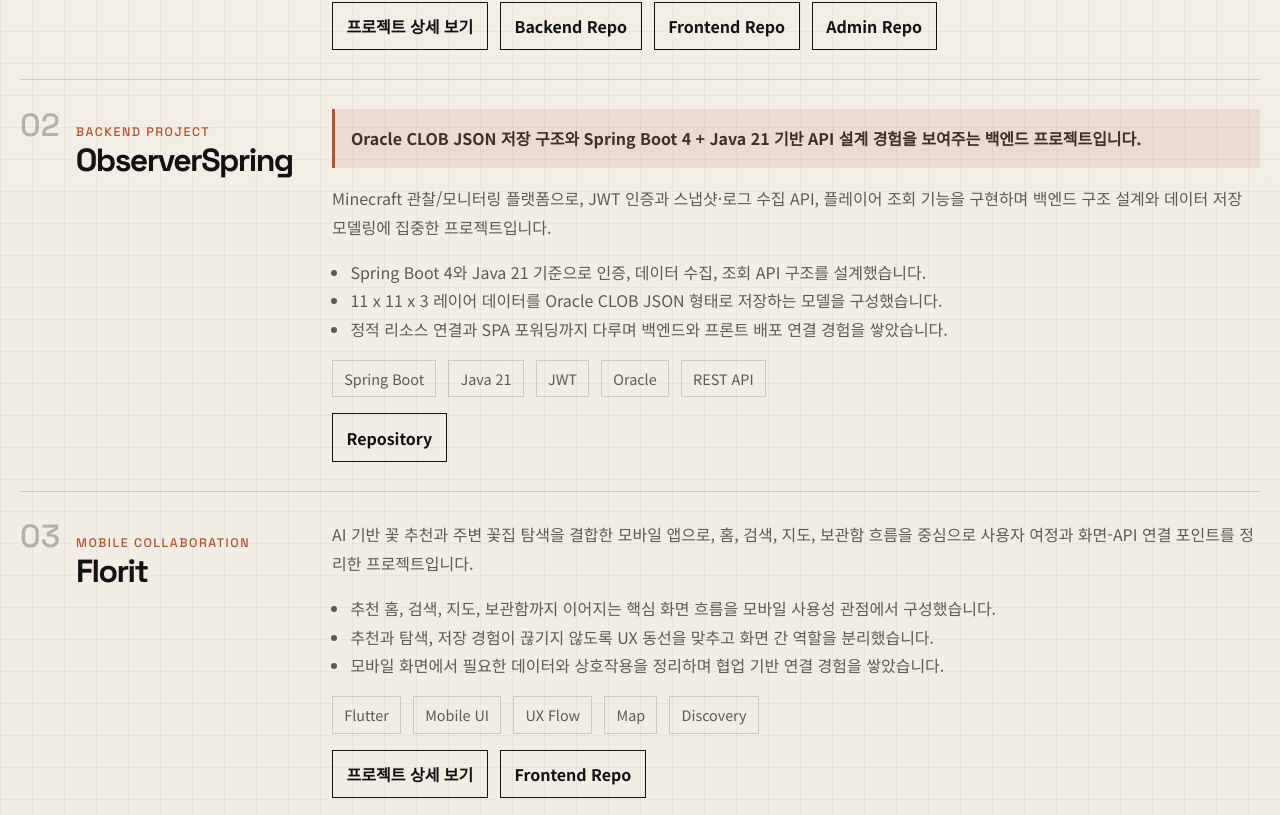
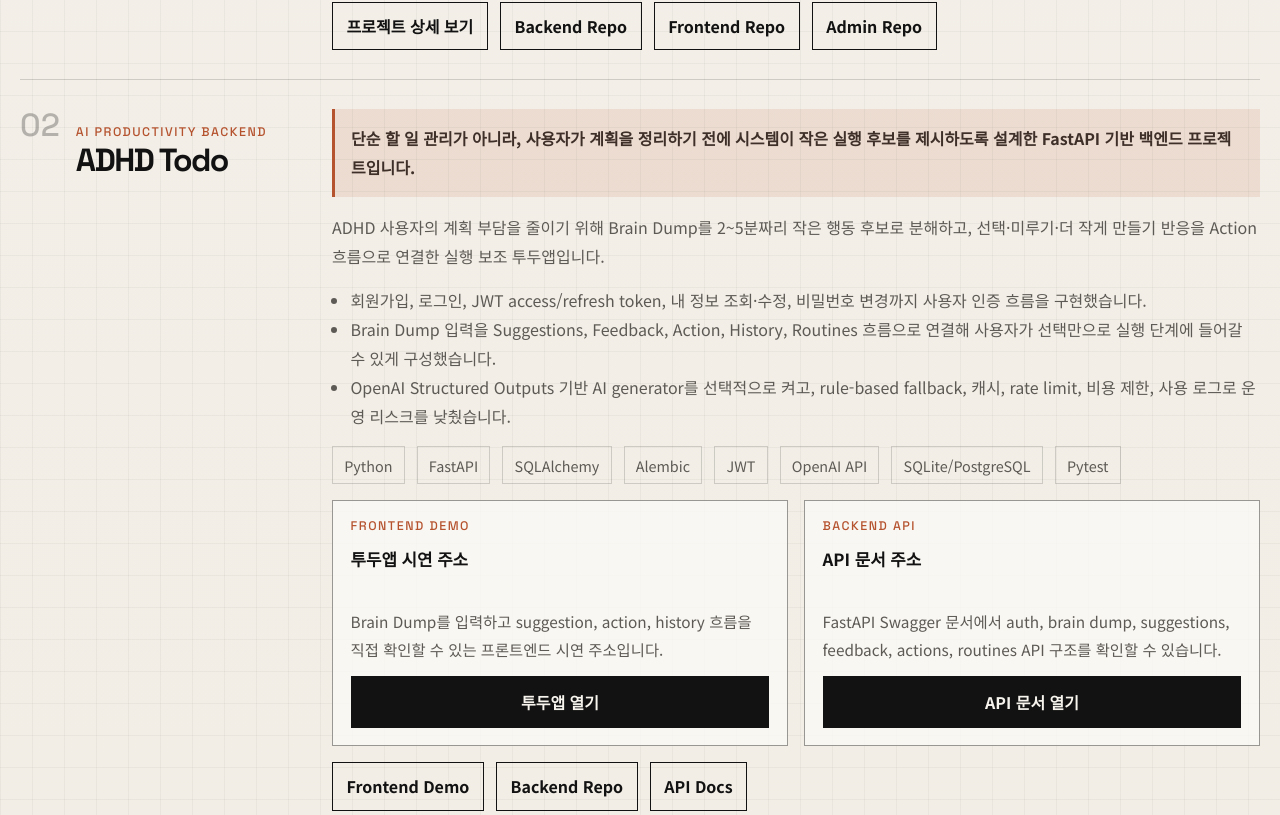
Before and after one commit to yysi0580/Portfolio, a React (Vite) app: page / in a window 1280 px wide. Shown: the part 2465-3280 px from the top of the page. Built offline with nearby package versions, Linux system fonts and the light colour scheme.

Commit message:
Add ADHD Todo project to portfolio

```diff
--- a/src/data/projects.ts
+++ b/src/data/projects.ts
@@ -236,8 +236,117 @@ export const projects: Project[] = [
     ]
   },
   {
+    id: "adhd-todo",
+    order: "02",
+    title: "ADHD Todo",
+    type: "AI Productivity Backend",
+    summary:
+      "ADHD 사용자의 계획 부담을 줄이기 위해 Brain Dump를 2~5분짜리 작은 행동 후보로 분해하고, 선택·미루기·더 작게 만들기 반응을 Action 흐름으로 연결한 실행 보조 투두앱입니다.",
+    emphasis:
+      "단순 할 일 관리가 아니라, 사용자가 계획을 정리하기 전에 시스템이 작은 실행 후보를 제시하도록 설계한 FastAPI 기반 백엔드 프로젝트입니다.",
+    points: [
+      "회원가입, 로그인, JWT access/refresh token, 내 정보 조회·수정, 비밀번호 변경까지 사용자 인증 흐름을 구현했습니다.",
+      "Brain Dump 입력을 Suggestions, Feedback, Action, History, Routines 흐름으로 연결해 사용자가 선택만으로 실행 단계에 들어갈 수 있게 구성했습니다.",
+      "OpenAI Structured Outputs 기반 AI generator를 선택적으로 켜고, rule-based fallback, 캐시, rate limit, 비용 제한, 사용 로그로 운영 리스크를 낮췄습니다."
+    ],
+    stack: [
+      "Python",
+      "FastAPI",
+      "SQLAlchemy",
+      "Alembic",
+      "JWT",
+      "OpenAI API",
+      "SQLite/PostgreSQL",
+      "Pytest"
+    ],
+    links: [
+      {
+        label: "Frontend Demo",
+        url: "http://yangtheory.site:5173/today"
+      },
+      {
+        label: "Backend Repo",
+        url: "https://github.com/yysi0580/adhd-todo-api"
+      },
+      {
+        label: "API Docs",
+        url: "http://yangtheory.site:8001/docs"
+      }
+    ],
+    accessCards: [
+      {
+        eyebrow: "Frontend Demo",
+        title: "투두앱 시연 주소",
+        summary:
+          "Brain Dump를 입력하고 suggestion, action, history 흐름을 직접 확인할 수 있는 프론트엔드 시연 주소입니다.",
+        action: {
+          label: "투두앱 열기",
+          url: "http://yangtheory.site:5173/today"
+        }
+      },
+      {
+        eyebrow: "Backend API",
+        title: "API 문서 주소",
+        summary:
+          "FastAPI Swagger 문서에서 auth, brain dump, suggestions, feedback, actions, routines API 구조를 확인할 수 있습니다.",
+        action: {
+          label: "API 문서 열기",
+          url: "http://yangtheory.site:8001/docs"
+        }
+      }
+    ],
+    flowSummary:
+      "정리되지 않은 생각을 그대로 입력하면, 시스템이 작은 행동 후보를 만들고 사용자의 반응에 따라 실행 단위로 수렴시키는 흐름입니다.",
+    flows: [
+      {
+        title: "Brain Dump",
+        description:
+          "사용자가 해야 할 일을 정리하지 않고 그대로 입력하면 원본 텍스트를 저장하고 새로운 세션과 연결합니다."
+      },
+      {
+        title: "Suggestion 생성",
+        description:
+          "rule-based 또는 AI generator가 입력을 여러 개의 작은 micro-step 후보로 나누어 제시합니다."
+      },
+      {
+        title: "Feedback 반응",
+        description:
+          "do, snooze, pass, make_smaller, capture_only 반응을 저장해 성공/실패 평가가 아닌 다음 제안 조절 데이터로 사용합니다."
+      },
+      {
+        title: "Action 실행",
+        description:
+          "do 반응을 선택하면 suggestion이 active action으로 전환되고, 완료 또는 중단 상태로 마무리됩니다."
+      }
+    ],
+    documentSummary:
+      "ADHD Todo는 기획 철학과 백엔드 운영 안정성을 함께 설명할 수 있도록 핵심 구현 포인트를 분리했습니다.",
+    documents: [
+      {
+        title: "ADHD 타깃 문제 정의",
+        description:
+          "계획을 요구하지 않고 작은 행동 후보를 제시하는 방식으로 기존 투두앱과 차별화했습니다."
+      },
+      {
+        title: "FastAPI API 설계",
+        description:
+          "auth, users, brain dumps, suggestions, feedback, actions, routines를 v1 API로 분리했습니다."
+      },
+      {
+        title: "AI fallback 구조",
+        description:
+          "OpenAI 호출 실패, 제한 초과, invalid output 상황에서도 rule-based generator로 사용자 흐름을 유지합니다."
+      },
+      {
+        title: "보안·비용 통제",
+        description:
+          "JWT, 로그인 실패 차단, rate limit, AI cache, 사용량 로그, 비용 제한으로 운영 리스크를 관리했습니다."
+      }
+    ]
+  },
+  {
     id: "observerspring",
-    order: "02",
+    order: "03",
     title: "ObserverSpring",
     type: "Backend Project",
     summary:
@@ -259,7 +368,7 @@ export const projects: Project[] = [
   },
   {
     id: "florit",
-    order: "03",
+    order: "04",
     title: "Florit",
     type: "Mobile Collaboration",
     summary:
@@ -316,7 +425,7 @@ export const projects: Project[] = [
   },
   {
     id: "newsmoa",
-    order: "04",
+    order: "05",
     title: "NewsMoa",
     type: "Frontend Practice",
     summary:
```
